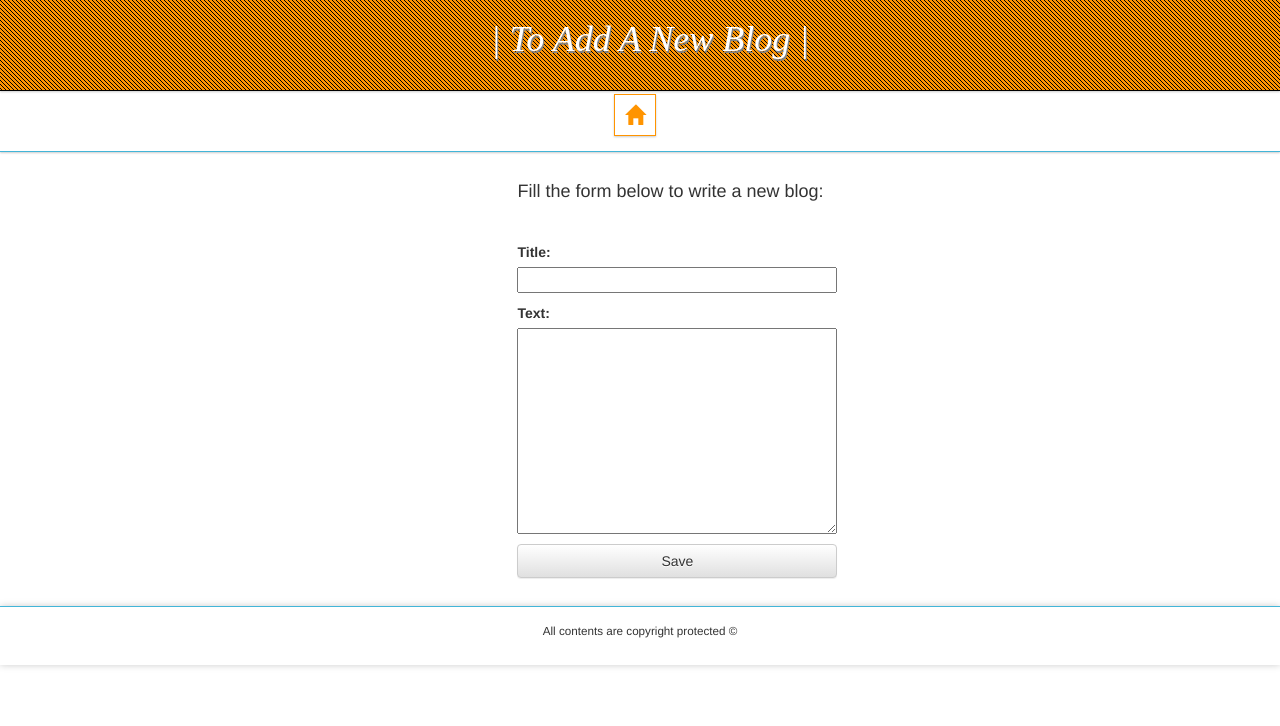
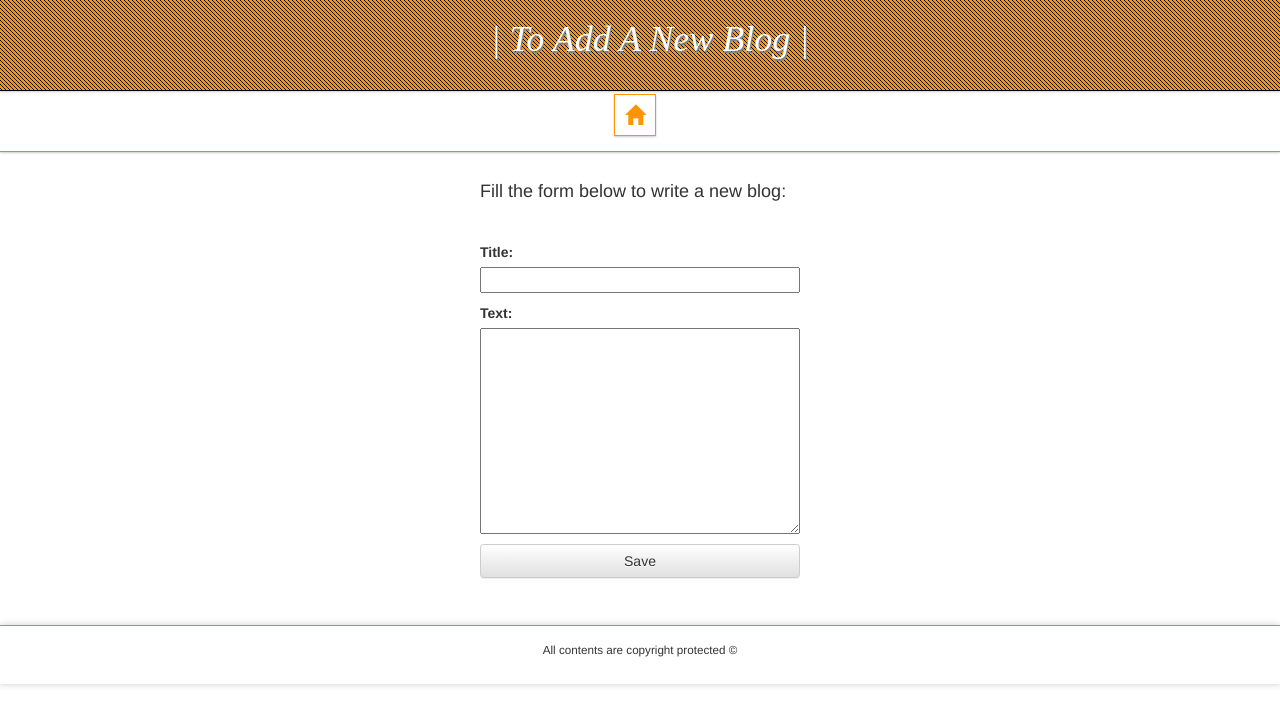
Before and after one commit to RamyaN1007/Blogs, a Django app: page /post/new/ in a window 1280 px wide. Shown: the top 726 px of the page. Run offline with Django 3.2, Linux system fonts and the light colour scheme; some libraries are stand-ins or nearby versions; some web fonts are replaced.

Commit message:
cleaning files and added meta tags

```diff
--- a/blogs/static/css/blogs.css
+++ b/blogs/static/css/blogs.css
@@ -42,7 +42,6 @@
 .form-new-blog {
 	margin-top: 5%;
 	margin-bottom: 5%;
-	margin-left: 16%;
 }
 
 footer {
@@ -143,3 +142,7 @@
 .home-page-mt {
 	margin-top: 40px;
 }
+
+@media screen and (min-device-width: 768px) and (max-device-width) {
+
+}
--- a/blogs/templates/blogs/base.html
+++ b/blogs/templates/blogs/base.html
@@ -1,6 +1,9 @@
 {% load static %}
 <html>
 	<head>
+		<meta charset="utf-8">
+		<meta name="viewport" content="width=device-width, initial-scale=1, minimum-scale=1, maximum-scale=1">
+		<meta name="description" content="Informative Blogs">
 		<title>Blogs Web App</title>
 		<link rel="stylesheet" type="text/css" href="{% static 'css/bootstrap.min.css' %}">
 		<link rel="stylesheet" type="text/css" href="{% static 'css/bootstrap-theme.min.css' %}">
@@ -28,8 +31,8 @@
 		{% endblock %}
 
 		<div class="container-fluid content-margin-top">
-			<div class="row" style="margin-left: 32%">
-				<div class="col-md-8 col-sm-12">
+			<div class="row">
+				<div class="col-md-9 col-sm-12">
 				{% block content %}
 				{% endblock %}
 				</div>
--- a/blogs/templates/blogs/post_detail.html
+++ b/blogs/templates/blogs/post_detail.html
@@ -16,7 +16,7 @@
 {% endblock %}
 
 {% block content %}
-	<div class="post detail-blog-mt">
+	<div class="post detail-blog-mt col-md-offset-5">
 		<h2>| {{ post.title }} |</h2>
 		{% if post.created_date %}
 			<div class="date">{{ post.created_date }}</div><br>
--- a/blogs/templates/blogs/post_list.html
+++ b/blogs/templates/blogs/post_list.html
@@ -18,12 +18,12 @@
 {% endblock %}
 
 {% block content %}
-	<div class="content-margin-top">
+	<div class="content-margin-top col-md-offset-5">
 		<h4>Click on below <span class="blogs-btns">ARTICLE</span> buttons for the introductory short blogs! and Click <strong>Read more</strong> for the further details on the same</h4>
 	</div>
 	{% for post in posts %}
 		<div class="post home-page-mt">
-			<div class="row">
+			<div class="row col-md-offset-5">
 				<div class="col-md-6">
 					<button type="button" data-toggle="collapse" data-target=".text" class="btn btn-info"><h2>{{ post.title }}</h2></button>
 					<span class="article"><a href="{% url 'post_detail' pk=post.pk %}">Read more</a></span>
@@ -31,8 +31,8 @@
 				<div class="date col-md-6">
 					<p><strong>Created on: {{ post.created_date }}</strong></p>
 				</div>
+				<div class="text collapse col-md-12"><p><hr>{{ post.text|linebreaksbr }}<hr></p></div>
 			</div>
-			<div class="text collapse"><p><hr>{{ post.text|linebreaksbr }}<hr></p></div>
 		</div>
 	{% endfor %}
 {% endblock %}
--- a/blogs/templates/blogs/post_new.html
+++ b/blogs/templates/blogs/post_new.html
@@ -13,7 +13,7 @@
 {% endblock %}
 
 {% block content %}
-	<div class="form-new-blog">
+	<div class="form-new-blog col-md-offset-6">
 		<h4>Fill the form below to write a new blog:</h4>
 		<form method="POST" class="infoblogs-form new-form-mt">
 			{% csrf_token %}
```
Also changed, not shown: blogs/templates/blogs/post_edit.html (+8 -6 lines).
